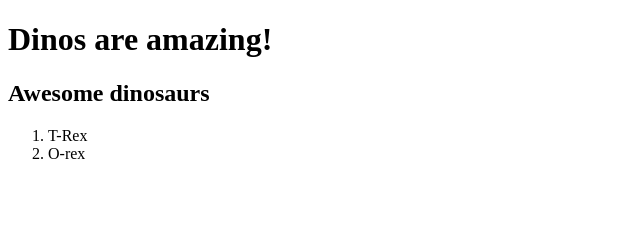
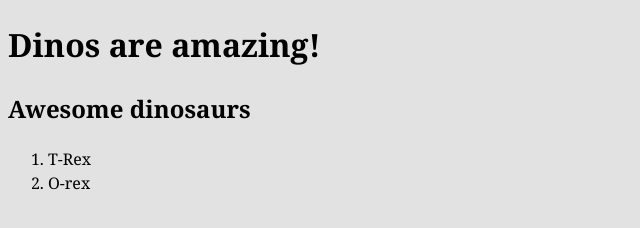
Before and after one commit to seanokai/intro-to-github, a plain HTML site: page index.html in a window 1280 px wide. Shown: the whole page, without its empty margins (0-640 px from the left). Drawn offline with Linux system fonts and the light colour scheme; files that its build step writes are made by us from their sources.

Commit message:
added some css

```diff
--- a/general.css
+++ b/general.css
@@ -0,0 +1,7 @@
+html {
+	background-color: #e2e2e2;
+	font: normal 100%/1.5 Georgia,serif;
+	/*
+	font: font-weight font-size/line-height font-family;
+	*/
+}
--- a/index.html
+++ b/index.html
@@ -3,6 +3,7 @@
 <head>
 	<meta charset="utf-8">
 	<title>Dinosaurs Rock!</title>
+	<link href="css/general.css" rel="stylesheet">
 </head>
 <body>
 
```
